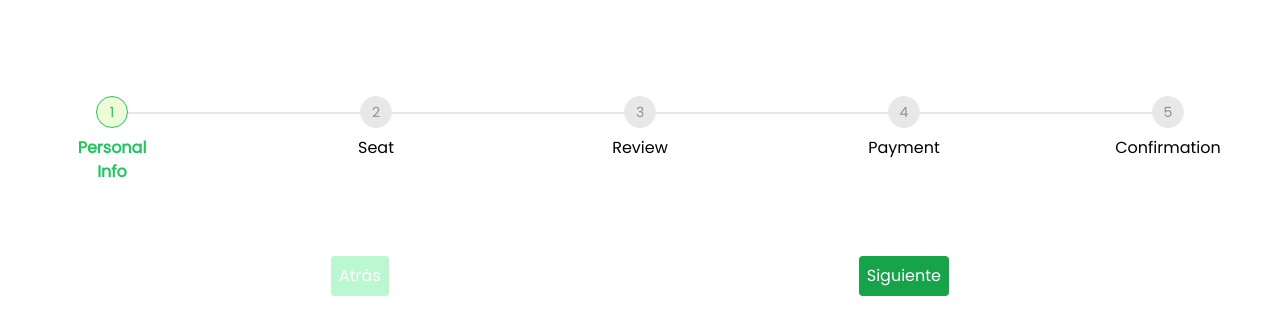
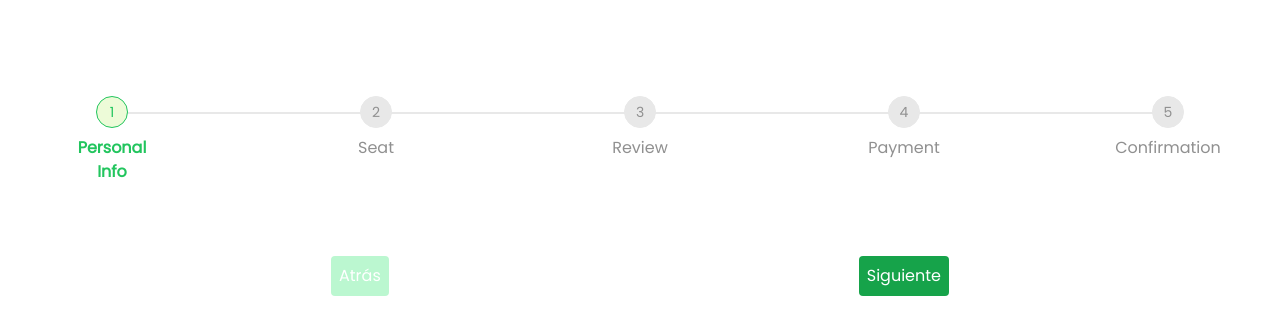
Before and after one commit to CRGuarda/promarketing-stepper-app, a Next.js app: page / in a window 1280 px wide. Shown: the top 334 px of the page. Built offline with nearby package versions, Linux system fonts and the light colour scheme.

Commit message:
step label fixed (was showing wrong color)

```diff
--- a/src/components/Icons.tsx
+++ b/src/components/Icons.tsx
@@ -53,7 +53,7 @@ export const ActiveIcon = ({ index, isActive }: { index: number; isActive: boole
   </div>
 )
 
-export const InactiveIcon = ({ index }: { index: number }) => (
+/* export const InactiveIcon = ({ index }: { index: number }) => (
   <div className='relative'>
     <svg width={32} height={32} viewBox='0 0 32 32' fill='none' xmlns='http://www.w3.org/2000/svg'>
       <rect width={32} height={32} rx={16} fill='#E8E8E8' />
@@ -63,3 +63,4 @@ export const InactiveIcon = ({ index }: { index: number }) => (
     </span>
   </div>
 )
+ */
--- a/src/components/Step.tsx
+++ b/src/components/Step.tsx
@@ -1,4 +1,4 @@
-import { ActiveIcon, DefaultIcon, InactiveIcon } from '@/components/Icons'
+import { ActiveIcon, DefaultIcon } from '@/components/Icons'
 
 export const Step = ({
   label,
@@ -17,9 +17,9 @@ export const Step = ({
     <div className={`flex flex-col items-center z-10 hover:cursor-pointer`} onClick={onClick}>
       {isSuccess ? <DefaultIcon /> : <ActiveIcon index={index} isActive={isActive} />}
       <span
-        className={`absolute top-[40px] text-xs sm:text-base ${(isSuccess || isActive) && `text-green-500`} ${
-          isActive && `font-extrabold`
-        } text-center`}
+        className={`absolute top-[40px] text-xs sm:text-base ${
+          isSuccess || isActive ? `text-green-500` : `text-[#909090]`
+        } ${isActive && `font-extrabold`} text-center`}
       >
         {label}
       </span>
```
